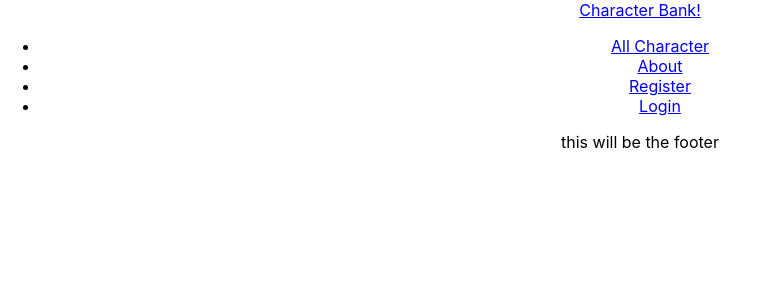
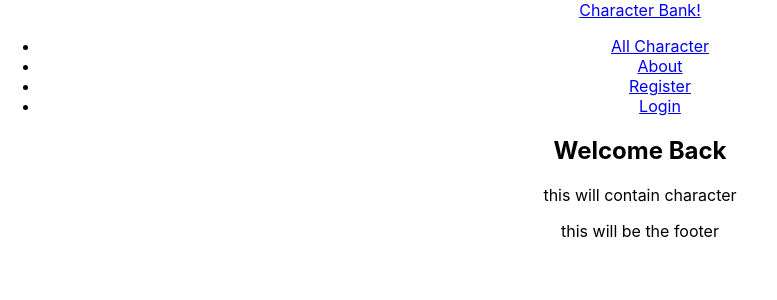
Before and after one commit to bopkid/Character-bank-client, a React (Create React App) app: page /profile/1 in a window 1280 px wide. Shown: the top 300 px of the page, without its empty margins (0-777 px from the left). Built offline with nearby package versions, Linux system fonts and the light colour scheme; no server answers.

Commit message:
added profile page

```diff
--- a/src/components/CharacterCard.js
+++ b/src/components/CharacterCard.js
@@ -3,7 +3,7 @@ import React from 'react';
 const CharacterCard = (props) => {
     return (
         <div>
-        <h3> {props.Name }</h3>
+            <h3> {props.Name }</h3>
         </div>
     );
 }
--- /dev/null
+++ b/src/components/ProfileCharacter.js
@@ -0,0 +1,13 @@
+import React, { Component } from 'react';
+
+class ProfileCharacter extends Component {
+    render() {
+        return (
+            <div>
+                this will contain character
+            </div>
+        );
+    }
+}
+
+export default ProfileCharacter;
--- a/src/config/routes.js
+++ b/src/config/routes.js
@@ -6,10 +6,11 @@ import CharacterList from '../pages/CharacterList'
 import CharacterShow from '../pages/CharacterShow'
 import Register from '../pages/Register'
 import Login from '../pages/Login'
+import Profile from '../pages/Profile'
 
 export default (props) =>(
     <Switch>
-        {/* <Route path = "/profile" component ={ Profile } /> */}
+        <Route path = '/profile/:id' component = { Profile}/>
         <Route path = '/register/' component = { Register} />
         <Route path="/login" render={ (routeComponentProps) => {
              return <Login
--- /dev/null
+++ b/src/models/profile.js
@@ -0,0 +1,9 @@
+const REACT_APP_API_URL = "http://localhost:3001/api"
+
+
+export default class ProfileModel{
+    static show  = (profileId) =>{
+        return fetch(`${REACT_APP_API_URL}/users/${profileId}`)
+        .then(res => res.json())
+    }
+}
--- a/src/pages/Header.js
+++ b/src/pages/Header.js
@@ -19,7 +19,7 @@ const Header = (props) => {
 
                     {props.currentUser ?
                     <>
-                    <li><Link to = {'/profile'}>Profile</Link></li>
+                    <li><Link to = {`/profile/${props.currentUser}`}>Profile</Link></li>
                     <li><a href = '/logout' onClick  = {props.logout}>Log out</a></li>
                     </>
 
--- a/src/pages/Profile.js
+++ b/src/pages/Profile.js
@@ -0,0 +1,35 @@
+import React, { Component } from 'react';
+import ProfileCharacter from '../components/ProfileCharacter';
+import profileModel from '../models/profile';
+import CharacterModel from '../models/character'
+
+class Profile extends Component {
+    state = {
+        profile:{},
+        currentUser: this.props.match.params.id
+    }
+    componentDidMount(){
+        this.fetchData()
+    }
+    fetchData =() =>{
+        profileModel.show(this.state.currentUser)
+        .then(res =>this.setState({
+            profile: res.user
+        }))
+        .catch(err => console.log(err))
+    }
+
+    render() {
+        return (
+            <div>
+
+                <h2>Welcome Back {this.state.profile.name} </h2>
+                <div>
+                    <ProfileCharacter />
+                </div>
+            </div>
+        );
+    }
+}
+
+export default Profile;
```
